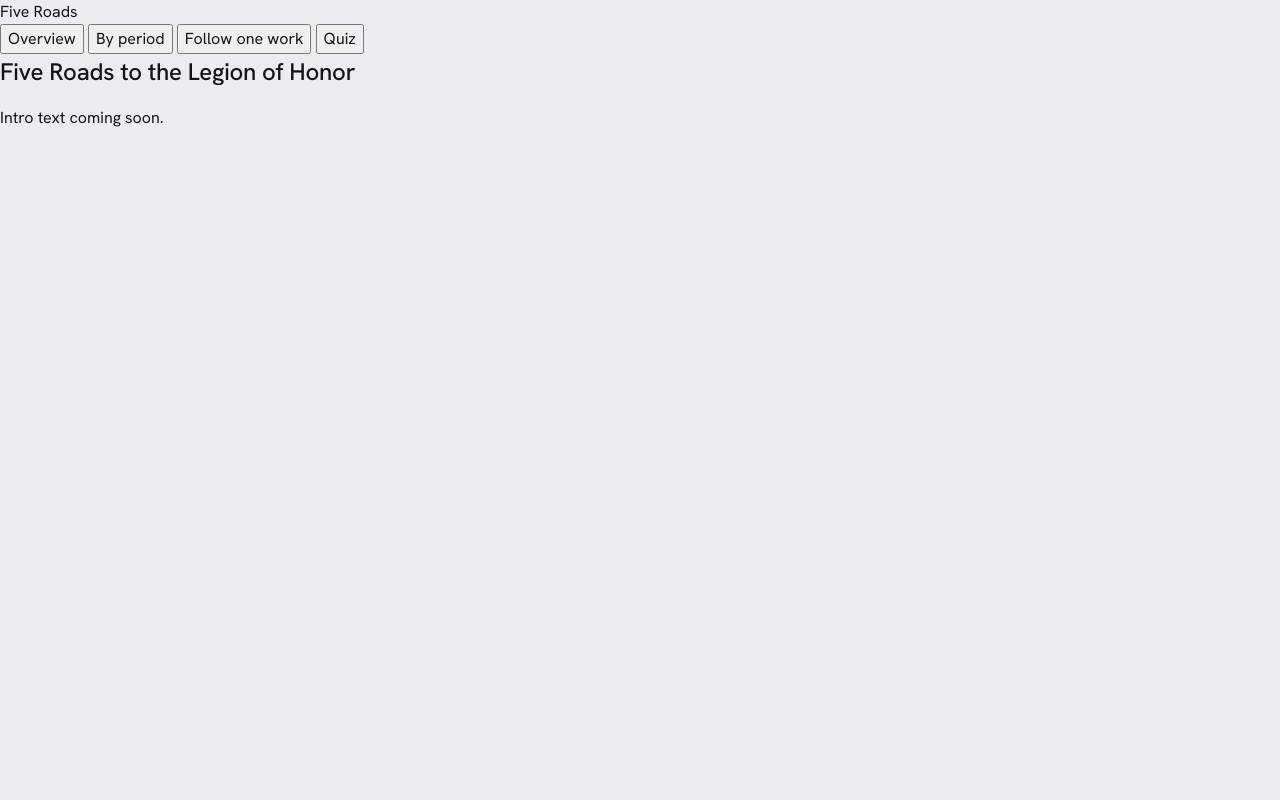
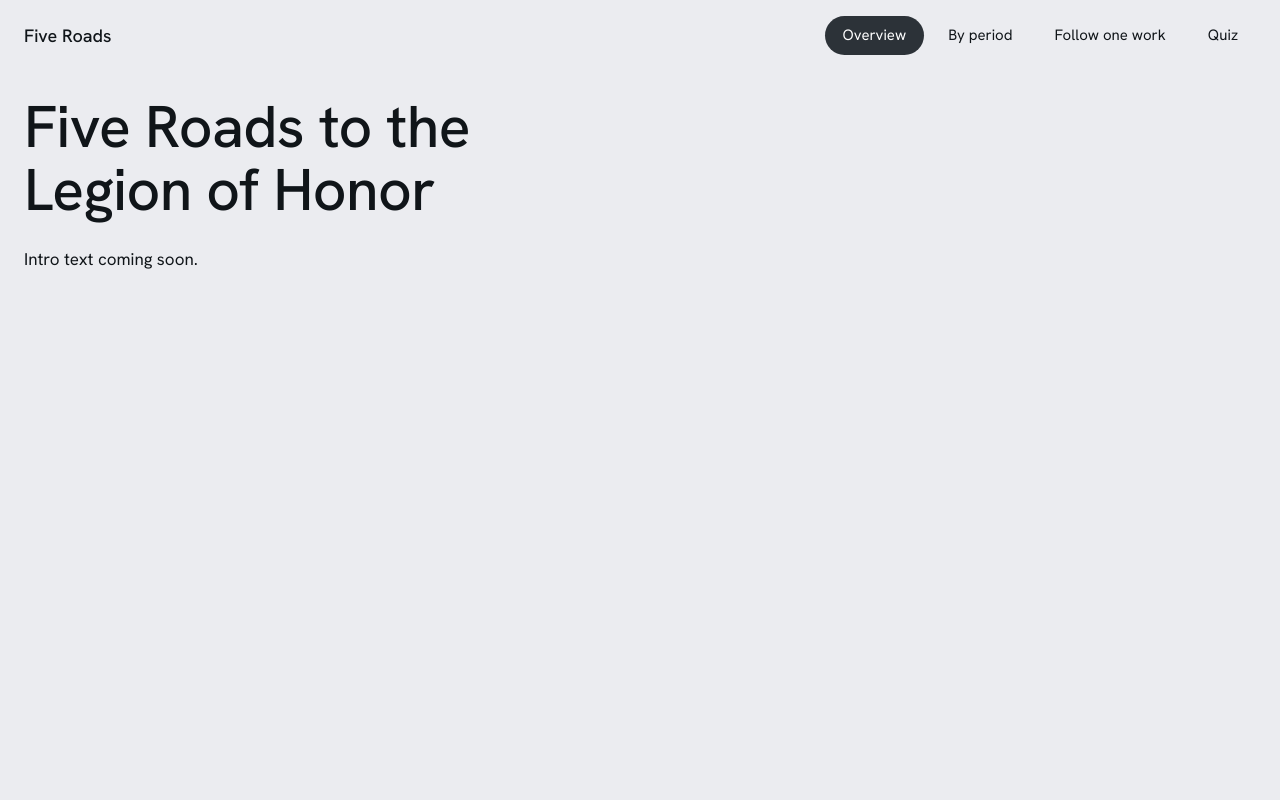
Before and after one commit to ganbnuray/five-roads, a plain HTML site: page index.html in a window 1280 px wide. Shown: the top 800 px of the page. Drawn offline with Linux system fonts and the light colour scheme.

Commit message:
Style the header, title and menu
Sticky header with the site name, pill-shaped menu buttons, and a large page title.

```diff
--- a/css/style.css
+++ b/css/style.css
@@ -53,3 +53,75 @@ a:focus-visible {
   outline: 2px solid var(--accent);
   outline-offset: 2px;
 }
+
+/* header and menu */
+.topbar {
+  position: sticky;
+  top: 0;
+  z-index: 5;
+  background: var(--page);
+}
+
+.topbar .inner {
+  max-width: 1400px;
+  margin: 0 auto;
+  padding: 16px 24px;
+  display: flex;
+  align-items: center;
+  gap: 28px;
+  flex-wrap: wrap;
+}
+
+.mark {
+  font-weight: 500;
+  font-size: 18px;
+  white-space: nowrap;
+}
+
+.tabs {
+  display: flex;
+  gap: 6px;
+  flex-wrap: wrap;
+  margin-left: auto;
+}
+
+.tabs button {
+  border: 0;
+  background: transparent;
+  padding: 8px 18px;
+  border-radius: 999px;
+  cursor: pointer;
+  font-size: 15px;
+}
+
+.tabs button:hover {
+  background: #dfe0e5;
+}
+
+.tabs button[aria-pressed="true"] {
+  background: var(--button);
+  color: #fff;
+}
+
+/* page and title */
+.wrap {
+  max-width: 1400px;
+  margin: 0 auto;
+  padding: 24px 24px 64px;
+  display: flex;
+  flex-direction: column;
+  gap: 28px;
+}
+
+.title h1 {
+  font-size: clamp(36px, 4.6vw, 60px);
+  line-height: 1.08;
+  max-width: 14ch;
+}
+
+.title p {
+  margin: 24px 0 0;
+  max-width: 68ch;
+  font-size: 17px;
+  line-height: 1.6;
+}
```
